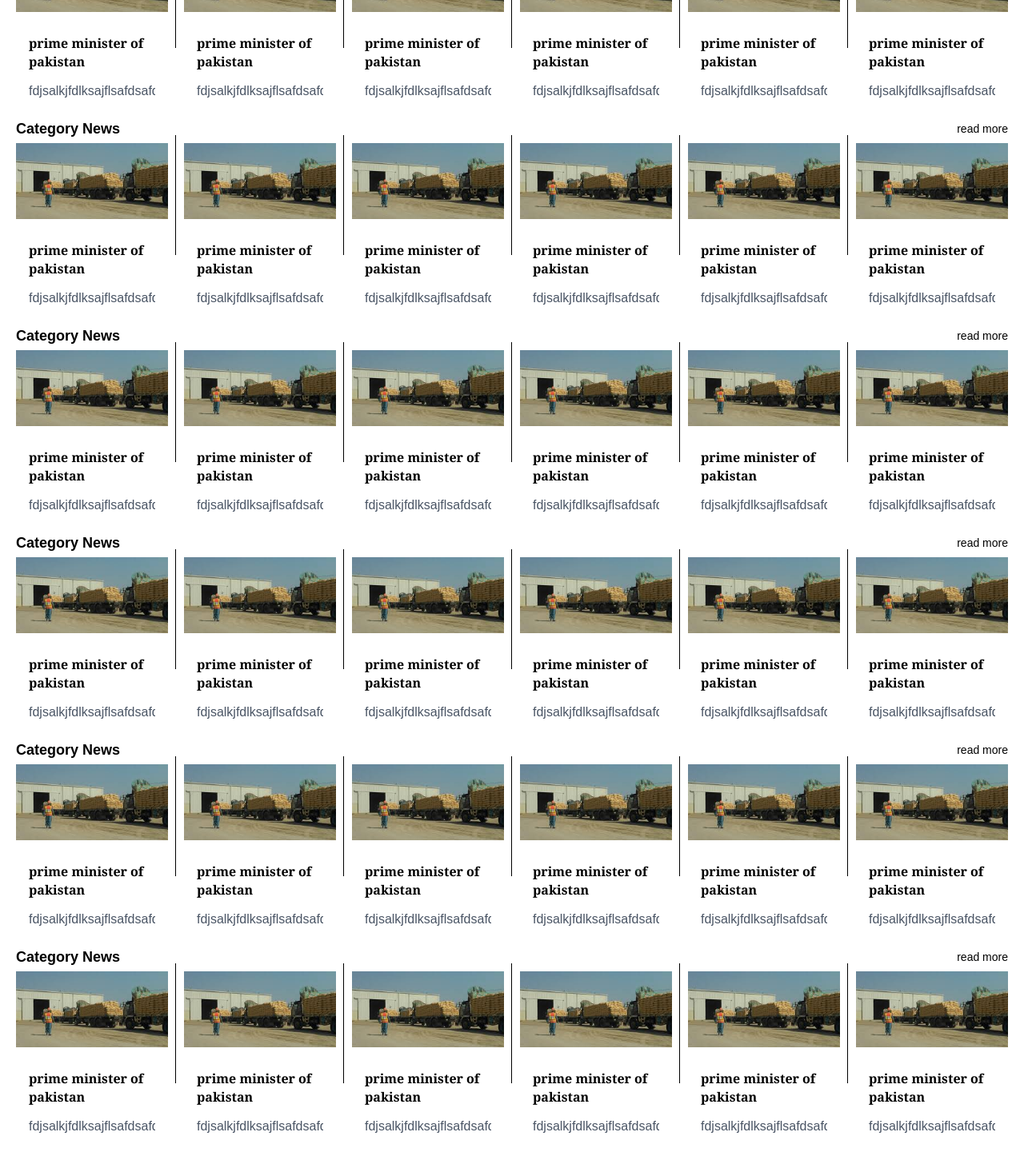
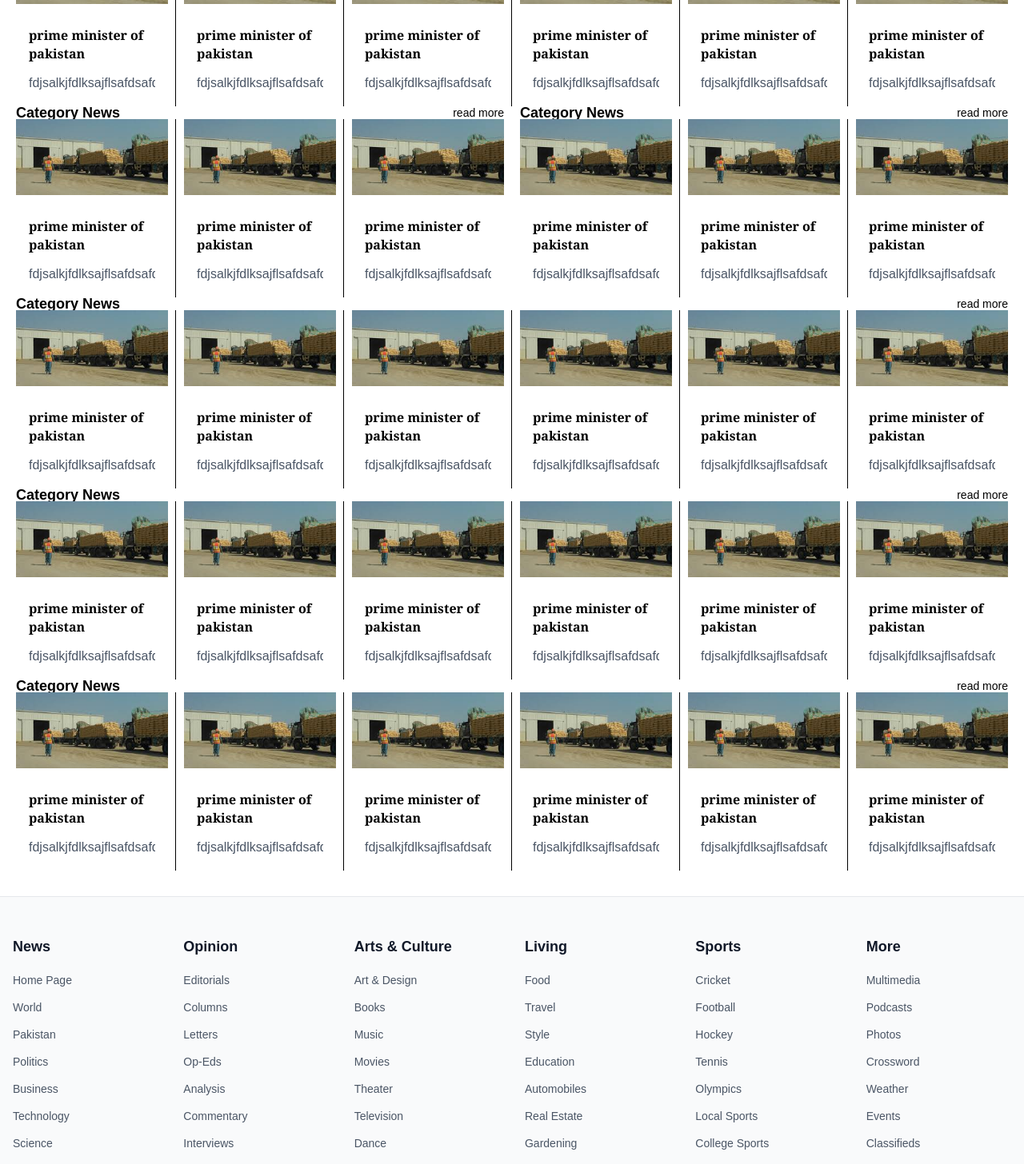
Before and after one commit to Muhammad-Aman1718/fsdTimes, a Next.js app: page / in a window 1280 px wide. Shown: the part 280-1736 px from the top of the page at 80% size. Built offline with nearby package versions, Linux system fonts and the light colour scheme.

Commit message:
working on design

```diff
--- a/src/app/page.tsx
+++ b/src/app/page.tsx
@@ -94,7 +94,63 @@ const Home = () => {
               url="/article"
             />
             {i !== 5 && (
-              <span className="absolute right-0 top-0 h-[150px] w-[1px] bg-black "></span>
+              <span className="absolute right-0 top-0 h-full w-[1px] bg-black "></span>
+            )}
+          </div>
+        ))}
+      </CategorySection>
+      <div className="grid grid-cols-2">
+        <CategorySection>
+          {[1, 2, 3].map((_, i) => (
+            <div key={i} className="relative">
+              <PostCard
+                title={`Article Title ${i + 1}`}
+                summary="Article Summary"
+                imageUrl="/article-image.jpg"
+                category="Category"
+                date="2023-01-01"
+                readTime="5 min read"
+                url="/article"
+              />
+              {i !== 2 && (
+                <span className="absolute right-0 top-0 h-full w-[1px] bg-black "></span>
+              )}
+            </div>
+          ))}
+        </CategorySection>
+        <CategorySection>
+          {[1, 2, 3].map((_, i) => (
+            <div key={i} className="relative">
+              <PostCard
+                title={`Article Title ${i + 1}`}
+                summary="Article Summary"
+                imageUrl="/article-image.jpg"
+                category="Category"
+                date="2023-01-01"
+                readTime="5 min read"
+                url="/article"
+              />
+              {i !== 2 && (
+                <span className="absolute right-0 top-0 h-full w-[1px] bg-black "></span>
+              )}
+            </div>
+          ))}
+        </CategorySection>
+      </div>
+      <CategorySection>
+        {[1, 2, 3, 4, 5, 6].map((_, i) => (
+          <div key={i} className="relative">
+            <PostCard
+              title={`Article Title ${i + 1}`}
+              summary="Article Summary"
+              imageUrl="/article-image.jpg"
+              category="Category"
+              date="2023-01-01"
+              readTime="5 min read"
+              url="/article"
+            />
+            {i !== 5 && (
+              <span className="absolute right-0 top-0 h-full w-[1px] bg-black "></span>
             )}
           </div>
         ))}
@@ -112,7 +168,7 @@ const Home = () => {
               url="/article"
             />
             {i !== 5 && (
-              <span className="absolute right-0 top-0 h-[150px] w-[1px] bg-black "></span>
+              <span className="absolute right-0 top-0 h-full w-[1px] bg-black "></span>
             )}
           </div>
         ))}
@@ -130,61 +186,7 @@ const Home = () => {
               url="/article"
             />
             {i !== 5 && (
-              <span className="absolute right-0 top-0 h-[150px] w-[1px] bg-black "></span>
-            )}
-          </div>
-        ))}
-      </CategorySection>
-      <CategorySection>
-        {[1, 2, 3, 4, 5, 6].map((_, i) => (
-          <div key={i} className="relative">
-            <PostCard
-              title={`Article Title ${i + 1}`}
-              summary="Article Summary"
-              imageUrl="/article-image.jpg"
-              category="Category"
-              date="2023-01-01"
-              readTime="5 min read"
-              url="/article"
-            />
-            {i !== 5 && (
-              <span className="absolute right-0 top-0 h-[150px] w-[1px] bg-black "></span>
-            )}
-          </div>
-        ))}
-      </CategorySection>
-      <CategorySection>
-        {[1, 2, 3, 4, 5, 6].map((_, i) => (
-          <div key={i} className="relative">
-            <PostCard
-              title={`Article Title ${i + 1}`}
-              summary="Article Summary"
-              imageUrl="/article-image.jpg"
-              category="Category"
-              date="2023-01-01"
-              readTime="5 min read"
-              url="/article"
-            />
-            {i !== 5 && (
-              <span className="absolute right-0 top-0 h-[150px] w-[1px] bg-black "></span>
-            )}
-          </div>
-        ))}
-      </CategorySection>
-      <CategorySection>
-        {[1, 2, 3, 4, 5, 6].map((_, i) => (
-          <div key={i} className="relative">
-            <PostCard
-              title={`Article Title ${i + 1}`}
-              summary="Article Summary"
-              imageUrl="/article-image.jpg"
-              category="Category"
-              date="2023-01-01"
-              readTime="5 min read"
-              url="/article"
-            />
-            {i !== 5 && (
-              <span className="absolute right-0 top-0 h-[150px] w-[1px] bg-black "></span>
+              <span className="absolute right-0 top-0 h-full w-[1px] bg-black "></span>
             )}
           </div>
         ))}
--- a/src/components/news/CategorySection.tsx
+++ b/src/components/news/CategorySection.tsx
@@ -3,9 +3,14 @@ import React from "react";
 interface CategorySectionProps {
   categoryTitle?: string;
   children?: React.ReactNode;
+  className?: string;
 }
 
-const CategorySection = ({ categoryTitle, children }: CategorySectionProps) => {
+const CategorySection = ({
+  categoryTitle,
+  children,
+  className,
+}: CategorySectionProps) => {
   return (
     <section>
       <div className=" flex justify-between items-center px-2.5 ">
@@ -17,7 +22,9 @@ const CategorySection = ({ categoryTitle, children }: CategorySectionProps) => {
         </button>
       </div>
       {/* <div className="flex flex-wrap"> */}
-      <div className="grid grid-cols-[repeat(auto-fit,minmax(120px,1fr))]">
+      <div
+        className={` ${className}  grid grid-cols-[repeat(auto-fit,minmax(120px,1fr))]  `}
+      >
         {children}
       </div>
     </section>
--- a/src/components/news/PostCard.tsx
+++ b/src/components/news/PostCard.tsx
@@ -26,7 +26,7 @@ const PostCard = ({
 }: PostCardProps) => {
   return (
     <article
-      className={` p-2.5 group overflow-hidden ${layout === "horizontal" ? "" : "flex flex-col"}`}
+      className={` px-2.5 group overflow-hidden ${layout === "horizontal" ? "" : "flex flex-col"}`}
     >
       <div
         className={`  ${layout === "horizontal" ? "grid grid-cols-1 md:grid-cols-2 gap-6" : "flex flex-col"}`}
```
